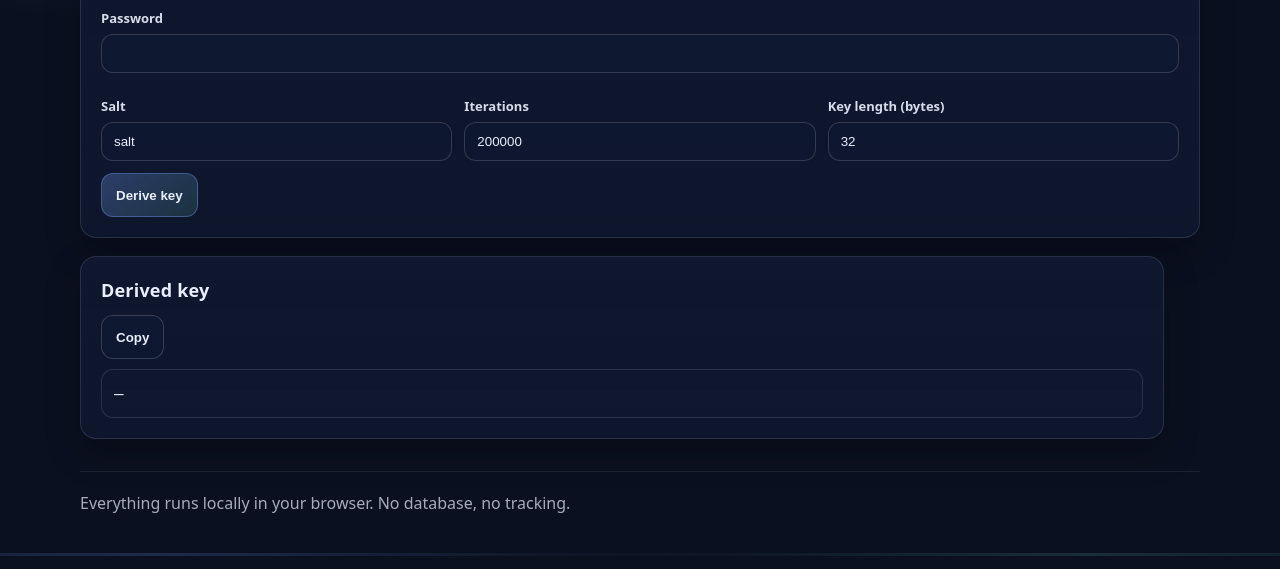
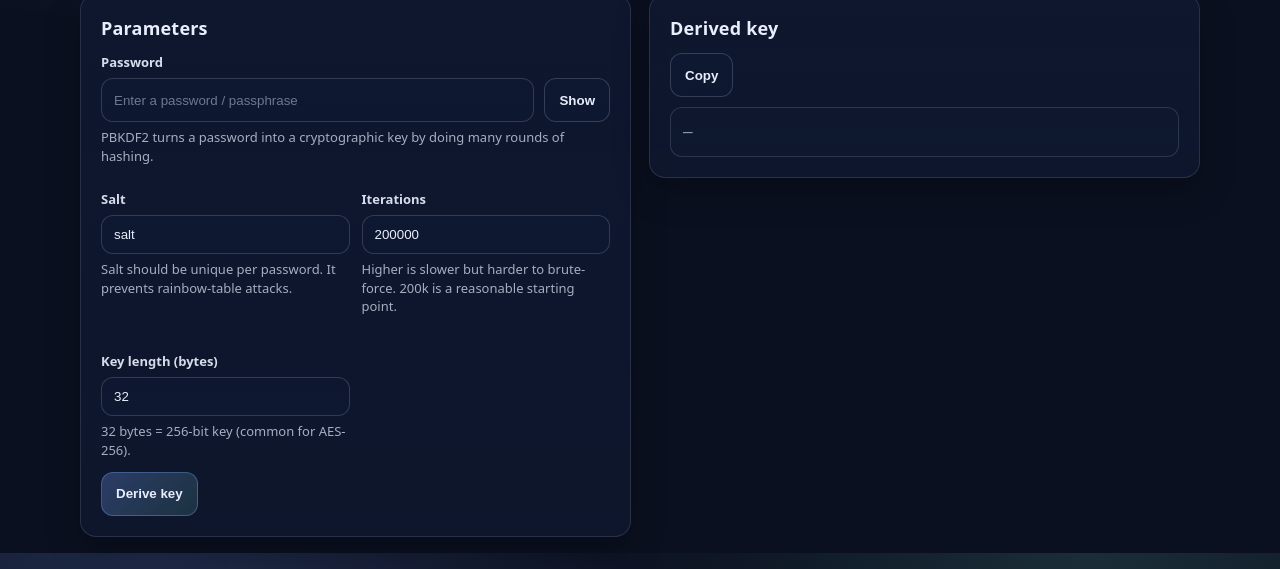
Before and after one commit to kanyingidickson-dev/Password-Strength-Checker, a website with bundled scripts: page docs/pbkdf2.html in a window 1280 px wide. Shown: the part 247-816 px from the top of the page. Built offline with nearby package versions, Linux system fonts and the light colour scheme.

Commit message:
docs(pbkdf2): remove footer

```diff
--- a/docs/pbkdf2.html
+++ b/docs/pbkdf2.html
@@ -24,6 +24,12 @@
       </div>
     </header>
 
+    <div class="topnote">
+      <div class="container">
+        <div class="topnote__text muted">Everything runs locally in your browser. No database, no tracking.</div>
+      </div>
+    </div>
+
     <main class="container">
       <div class="page-head">
         <h1 class="page-title">PBKDF2 key derivation</h1>
@@ -31,25 +37,32 @@
       </div>
 
       <section aria-label="PBKDF2">
-        <div class="grid grid-2">
-          <div class="card span-7">
+        <div class="grid crypto-grid">
+          <div class="card">
             <h2>Parameters</h2>
             <div class="field">
               <label for="kdf-password">Password</label>
-              <input id="kdf-password" type="password" autocomplete="off" spellcheck="false" />
+              <div class="input-row">
+                <input id="kdf-password" type="password" autocomplete="off" spellcheck="false" placeholder="Enter a password / passphrase" />
+                <button id="toggle-kdf-password" class="btn btn-secondary" type="button">Show</button>
+              </div>
+              <div class="hint">PBKDF2 turns a password into a cryptographic key by doing many rounds of hashing.</div>
             </div>
             <div class="form-grid">
               <div class="field">
                 <label for="kdf-salt">Salt</label>
-                <input id="kdf-salt" type="text" spellcheck="false" value="salt" />
+                <input id="kdf-salt" type="text" spellcheck="false" value="salt" placeholder="Unique random salt (recommended)" />
+                <div class="hint">Salt should be unique per password. It prevents rainbow-table attacks.</div>
               </div>
               <div class="field">
                 <label for="kdf-iter">Iterations</label>
                 <input id="kdf-iter" type="number" min="1000" max="2000000" value="200000" />
+                <div class="hint">Higher is slower but harder to brute-force. 200k is a reasonable starting point.</div>
               </div>
               <div class="field">
                 <label for="kdf-len">Key length (bytes)</label>
                 <input id="kdf-len" type="number" min="16" max="64" value="32" />
+                <div class="hint">32 bytes = 256-bit key (common for AES-256).</div>
               </div>
             </div>
             <div class="row">
@@ -57,19 +70,15 @@
             </div>
           </div>
 
-          <div class="card span-5">
+          <div class="card">
             <h2>Derived key</h2>
             <div class="row">
               <button id="copy-kdf" class="btn btn-secondary" type="button">Copy</button>
             </div>
-            <div class="output" id="kdf-out">—</div>
+            <div class="output is-empty" id="kdf-out">—</div>
           </div>
         </div>
       </section>
-
-      <footer class="footer">
-        <div class="muted">Everything runs locally in your browser. No database, no tracking.</div>
-      </footer>
     </main>
 
     <script type="module" src="assets/app.js"></script>
```
